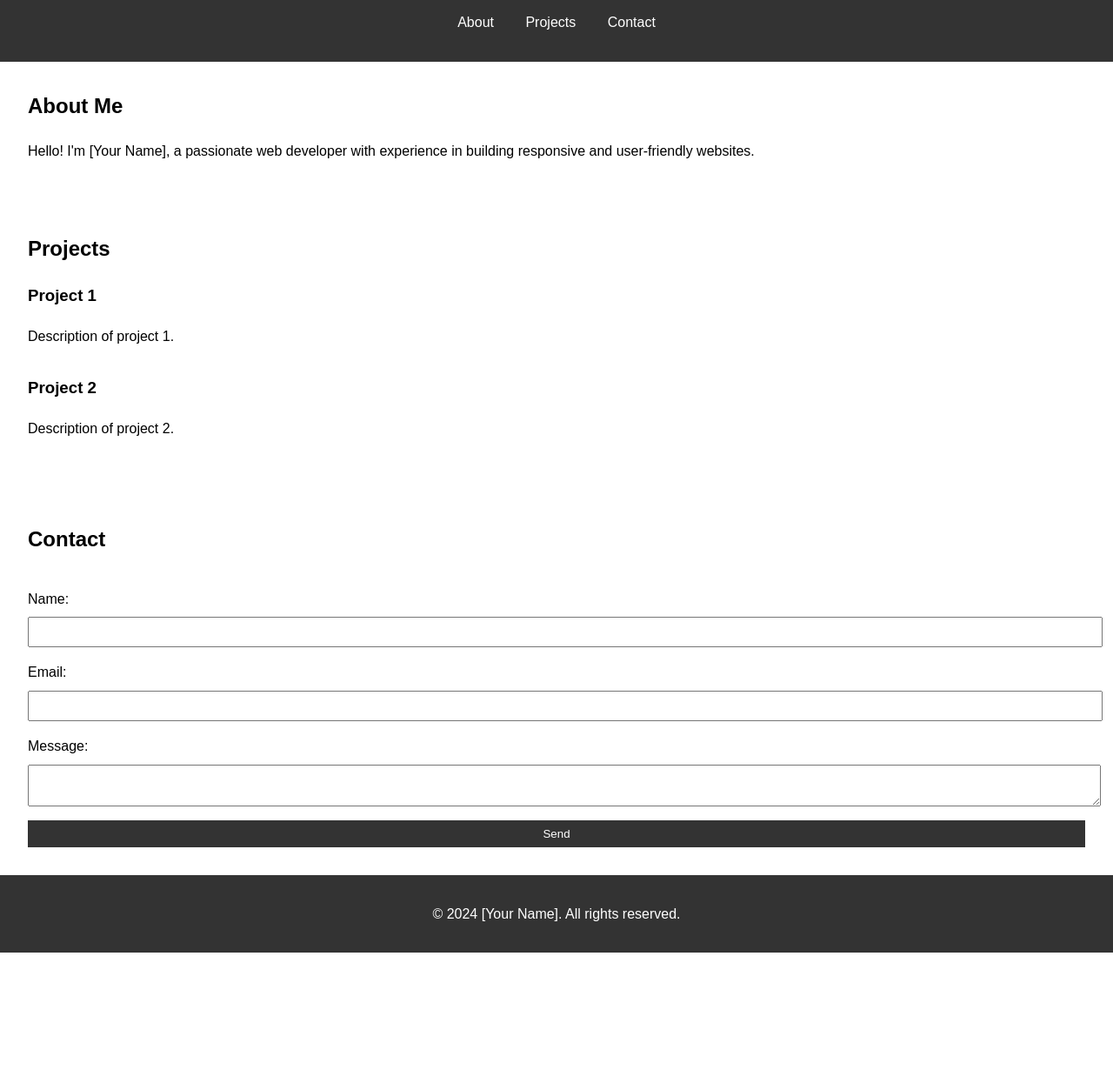
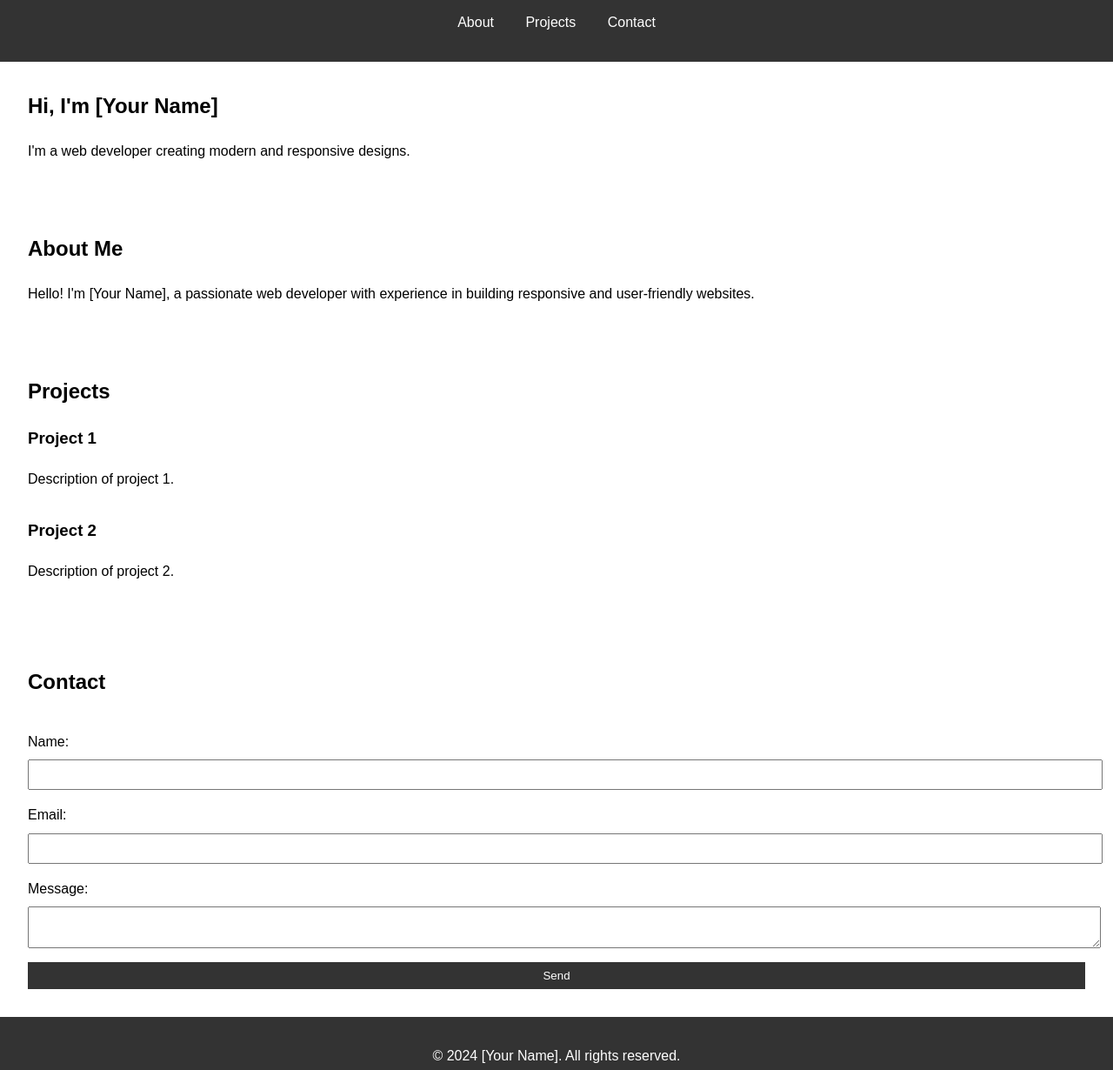
Before and after one commit to klongkhwan/chai, a plain HTML site: page index.html in a window 1280 px wide. Shown: the part 70-1300 px from the top of the page at 87% size. Before the commit the page ends 1165 px from the top, so only its background shows below. Drawn offline with Linux system fonts and the light colour scheme.

Commit message:
Update index.html

```diff
--- a/index.html
+++ b/index.html
@@ -3,12 +3,14 @@
 <head>
     <meta charset="UTF-8">
     <meta name="viewport" content="width=device-width, initial-scale=1.0">
-    <title>Portfolio</title>
+    <title>Modern Portfolio 2024</title>
     <link rel="stylesheet" href="styles.css">
+    <link href="https://fonts.googleapis.com/css2?family=Roboto:wght@300;400;700&display=swap" rel="stylesheet">
 </head>
 <body>
     <header>
-        <h1>My Portfolio</h1>
+        <div class="container">
+            <h1 class="logo">My Portfolio</h1>
             <nav>
                 <ul>
                     <li><a href="#about">About</a></li>
@@ -16,15 +18,27 @@
                     <li><a href="#contact">Contact</a></li>
                 </ul>
             </nav>
+        </div>
     </header>
 
-    <section id="about">
+    <section id="hero">
+        <div class="container">
+            <h2>Hi, I'm [Your Name]</h2>
+            <p>I'm a web developer creating modern and responsive designs.</p>
+        </div>
+    </section>
+
+    <section id="about" class="section">
+        <div class="container">
             <h2>About Me</h2>
             <p>Hello! I'm [Your Name], a passionate web developer with experience in building responsive and user-friendly websites.</p>
+        </div>
     </section>
 
-    <section id="projects">
+    <section id="projects" class="section">
+        <div class="container">
             <h2>Projects</h2>
+            <div class="project-grid">
                 <div class="project">
                     <h3>Project 1</h3>
                     <p>Description of project 1.</p>
@@ -34,9 +48,12 @@
                     <p>Description of project 2.</p>
                 </div>
                 <!-- Add more projects as needed -->
+            </div>
+        </div>
     </section>
 
-    <section id="contact">
+    <section id="contact" class="section">
+        <div class="container">
             <h2>Contact</h2>
             <form id="contact-form">
                 <label for="name">Name:</label>
@@ -50,10 +67,13 @@
 
                 <button type="submit">Send</button>
             </form>
+        </div>
     </section>
 
     <footer>
+        <div class="container">
             <p>&copy; 2024 [Your Name]. All rights reserved.</p>
+        </div>
     </footer>
 
     <script src="scripts.js"></script>
```
Lines whose indentation alone changed are shown as unchanged.
